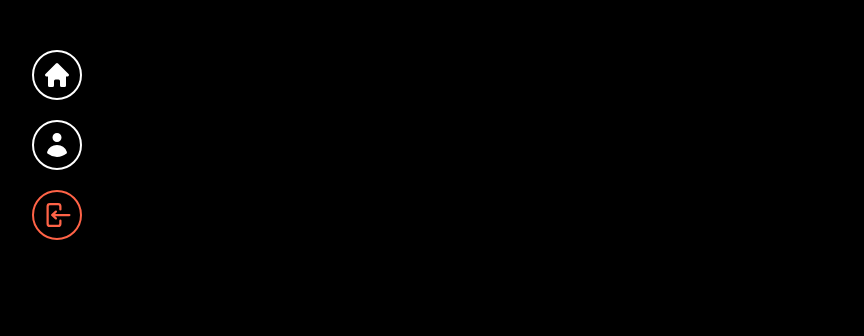
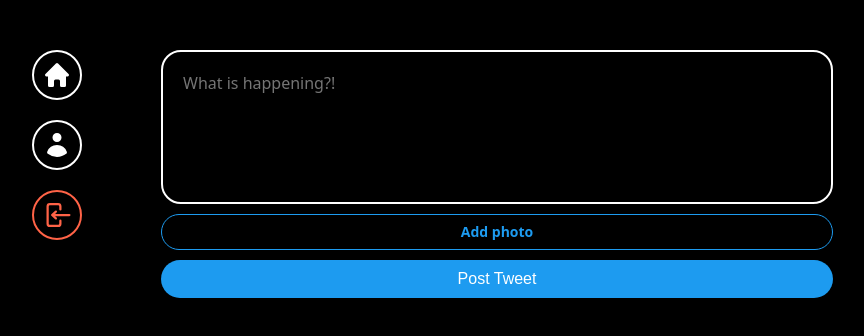
Before and after one commit to KellyPark96/movieSite-client, a React (Vite) app: page / in a window 1280 px wide. Shown: the top 336 px of the page, without its empty margins (237-1101 px from the left). Built offline with nearby package versions, Linux system fonts and the light colour scheme; no server answers; sample sign-in values are in the browser's storage.

Commit message:
feat: add post tweet logic

```diff
--- /dev/null
+++ b/src/components/PostTweetForm.tsx
@@ -0,0 +1,132 @@
+import React, { useState } from "react";
+import styled from "styled-components";
+import { auth, db, storage } from "../firebase";
+import { addDoc, collection, updateDoc } from "firebase/firestore";
+import { getDownloadURL, ref, uploadBytes } from "firebase/storage";
+
+export default function PostTweetForm() {
+  const [isLoading, setLoading] = useState(false);
+  const [tweet, setTweet] = useState("");
+  const [file, setFile] = useState<File | null>(null);
+  const onChange = (event: React.ChangeEvent<HTMLTextAreaElement>) => {
+    setTweet(event.target.value);
+  };
+  const onFileChange = (event: React.ChangeEvent<HTMLInputElement>) => {
+    const { files } = event.target;
+    if (files && files.length === 1) {
+      setFile(files[0]);
+    }
+  };
+  console.log(db);
+  const onSubmit = async (event: React.FormEvent<HTMLFormElement>) => {
+    event.preventDefault();
+    const user = auth.currentUser;
+    if (!user || isLoading || tweet === "" || tweet.length > 180) return;
+    try {
+      setLoading(true);
+      const doc = await addDoc(collection(db, "tweets"), {
+        tweet,
+        createdAt: Date.now(),
+        username: user.displayName || "Anonymous",
+        userId: user.uid,
+      });
+      if (file) {
+        const locationRef = ref(
+          storage,
+          `tweets/${user.uid}-${user.displayName}/${doc.id}`
+        );
+        const result = await uploadBytes(locationRef, file);
+        const url = await getDownloadURL(result.ref);
+        await updateDoc(doc, {
+          photo: url,
+        });
+      }
+      setTweet("");
+      setFile(null);
+    } catch (e) {
+      console.log(e);
+    } finally {
+      setLoading(false);
+    }
+  };
+  return (
+    <Form onSubmit={onSubmit}>
+      <TextArea
+        required
+        rows={5}
+        maxLength={180}
+        onChange={onChange}
+        value={tweet}
+        placeholder="What is happening?!"
+      />
+      <AttachFileButton htmlFor="file">
+        {file ? "Photo added ✅" : "Add photo"}
+      </AttachFileButton>
+      <AttachFileInput
+        onChange={onFileChange}
+        type="file"
+        id="file"
+        accept="image/*"
+      />
+      <SubmitBtn
+        type="submit"
+        value={isLoading ? "Posting..." : "Post Tweet"}
+      />
+    </Form>
+  );
+}
+
+const Form = styled.form`
+  display: flex;
+  flex-direction: column;
+  gap: 10px;
+`;
+
+const TextArea = styled.textarea`
+  border: 2px solid white;
+  padding: 20px;
+  border-radius: 20px;
+  font-size: 16px;
+  color: white;
+  background-color: black;
+  width: 100%;
+  resize: none;
+  font-family: system-ui, -apple-system, BlinkMacSystemFont, "Segoe UI", Roboto,
+    Oxygen, Ubuntu, Cantarell, "Open Sans", "Helvetica Neue", sans-serif;
+  &::placeholder {
+    font-size: 16px;
+  }
+  &:focus {
+    outline: none;
+    border-color: #1d9bf0;
+  }
+`;
+
+const AttachFileButton = styled.label`
+  padding: 10px 0px;
+  color: #1d9bf0;
+  text-align: center;
+  border-radius: 20px;
+  border: 1px solid #1d9bf0;
+  font-size: 14px;
+  font-weight: 600;
+  cursor: pointer;
+`;
+
+const AttachFileInput = styled.input`
+  display: none;
+`;
+
+const SubmitBtn = styled.input`
+  background-color: #1d9bf0;
+  color: white;
+  border: none;
+  padding: 10px 0px;
+  border-radius: 20px;
+  font-size: 16px;
+  cursor: pointer;
+  &:hover,
+  &:active {
+    opacity: 0.9;
+  }
+`;
--- a/src/firebase.ts
+++ b/src/firebase.ts
@@ -1,6 +1,8 @@
 import { initializeApp } from "firebase/app";
 import { getAnalytics } from "firebase/analytics";
 import { getAuth } from "firebase/auth";
+import { getFirestore } from "firebase/firestore";
+import { getStorage } from "firebase/storage";
 
 const firebaseConfig = {
   apiKey: "AIzaSyBNEkuOKXMFsteR2vVI97KPJCHNBbFWxcI",
@@ -13,6 +15,11 @@
 };
 
 const app = initializeApp(firebaseConfig);
-const analytics = getAnalytics(app);
 
 export const auth = getAuth(app);
+
+export const analytics = getAnalytics(app);
+
+export const db = getFirestore(app);
+
+export const storage = getStorage(app);
--- a/src/routes/Home.tsx
+++ b/src/routes/Home.tsx
@@ -1,3 +1,12 @@
+import styled from "styled-components";
+import PostTweetForm from "../components/PostTweetForm";
+
 export default function Home() {
-  return <h1></h1>;
+  const Wrapper = styled.div``;
+
+  return (
+    <Wrapper>
+      <PostTweetForm />
+    </Wrapper>
+  );
 }
```
